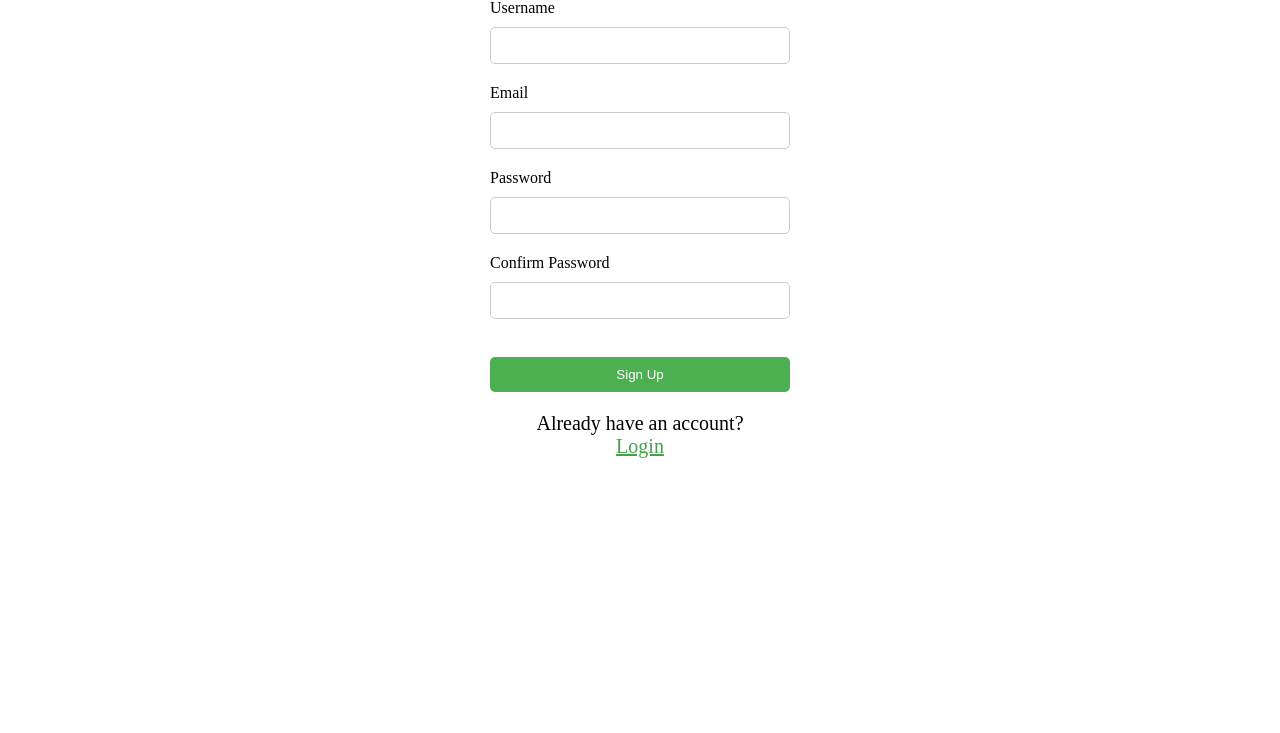
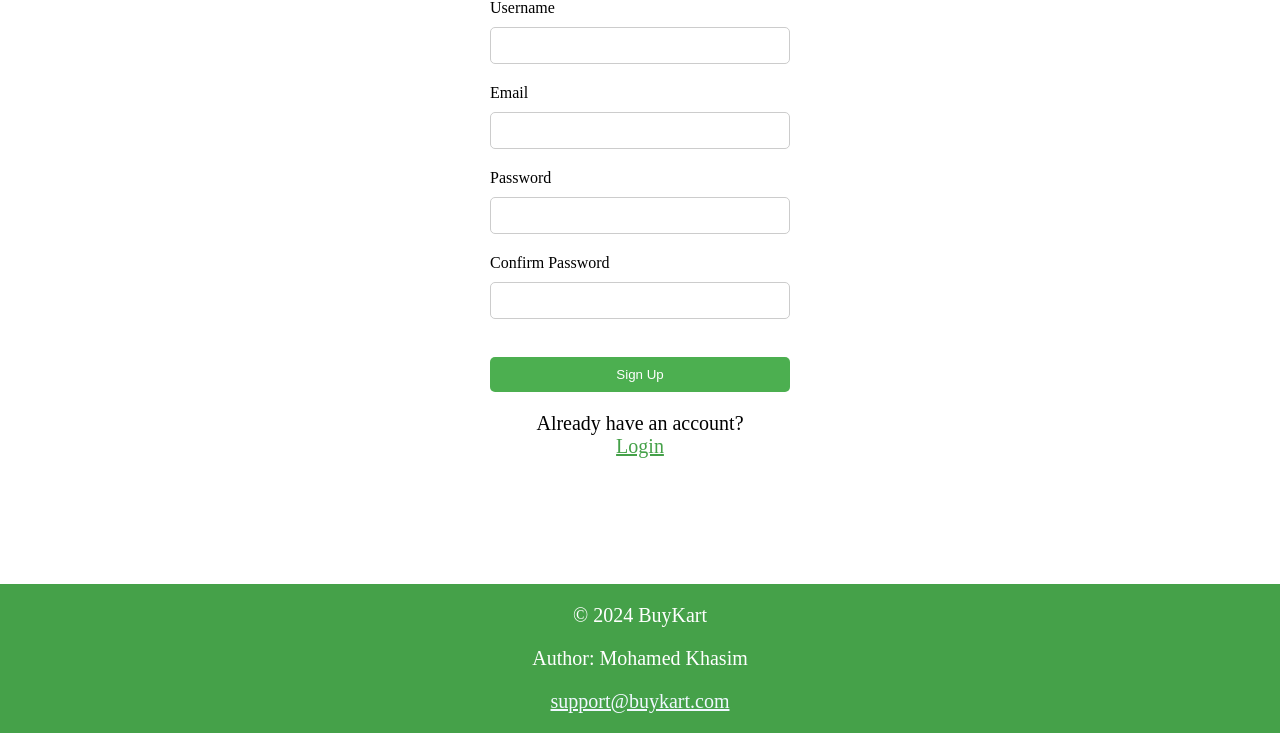
Before and after one commit to k3XD16/Django-webapp, a Django app: page /register/ in a window 1280 px wide. Shown: the part 67-800 px from the top of the page. Run offline with Django 4.2, Linux system fonts and the light colour scheme.

Commit message:
dyanmic url mapping++

```diff
--- a/buykart/mobiles/urls.py
+++ b/buykart/mobiles/urls.py
@@ -6,5 +6,7 @@ urlpatterns = [
     path('pixel/', views.pixel, name='pixel'),
     path('pixel/counter', views.counter, name='counter'),
     path('register/', views.register, name='register'),
-    path('login/',views.login, name='login')
+    path('login/',views.login, name='login'),
+    path('logout/',views.logout, name='logout'),
+    path('profile/<str:name>', views.profile, name= 'profile'),
 ]
--- a/buykart/mobiles/views.py
+++ b/buykart/mobiles/views.py
@@ -62,6 +62,11 @@ def login(request):
     else:
         return render(request, 'login.html')
 
+def logout(request):
+    auth.logout(request)
+    return redirect('/')
+
+
 
 def pixel(request):
     context ={
@@ -79,6 +84,9 @@ def pixel(request):
     return render(request, 'mob/pixel.html', context)
 
 def counter(request):
-    text = request.POST['text']
-    totalwords = len(text.split())
-    return render(request, 'mob/counter.html',{'amount': totalwords})
+    profile = ['mkhasi', 'khasi', 'khasim', 'mohamed khasim']
+    users = User.objects.all()
+    return render(request, 'mob/counter.html',{'users': users, 'profile': profile})
+
+def profile(request, name):
+    return render(request, 'profile.html', {'name': name})
--- a/buykart/templates/mob/counter.html
+++ b/buykart/templates/mob/counter.html
@@ -1,4 +1,7 @@
 {% load static %}
 <link rel="stylesheet" href="{% static 'css/styles.css' %}">
 
-<h2 id='h2'>Total no. of words: {{amount}}</h2>
+{% for username in users %}
+
+<h2 id='h2'><a href="{% url 'profile' username %}">Usernames</a></h2>
+{% endfor %}
--- a/buykart/templates/mob/index.html
+++ b/buykart/templates/mob/index.html
@@ -80,9 +80,9 @@
           <li><a class="nav-link scrollto" href="#about">Contact</a></li>
           <li><a class="nav-link scrollto" href="#about">Kart</a></li>
           {% if user.is_authenticated %}
-          <li><a class="getstarted scrollto" href="{% url 'login' %}">Logout</a></li>
+          <li><a class="getstarted scrollto" href="logout">Logout</a></li>
           {% else %}
-          <li><a class="getstarted scrollto" href="{% url 'register' %}">Login or Signup</a></li>
+          <li><a class="getstarted scrollto" href="login">Login or Signup</a></li>
           {% endif %}
         </ul>
         <i class="bi bi-list mobile-nav-toggle"></i>
--- /dev/null
+++ b/buykart/templates/profile.html
@@ -0,0 +1 @@
+<h1>Welcome, {{name}}</h1>
--- a/buykart/templates/register.html
+++ b/buykart/templates/register.html
@@ -1,4 +1,3 @@
-<h1>Sign Up</h1>
 
 <style>
     h1 {
@@ -67,8 +66,27 @@
         width: 100%;
         text-align: center;
     }
+    footer {
+        position: fixed;
+        left: 0;
+        bottom: 0;
+        width: 100%;
+        background-color: hsl(123, 40%, 45%);
+        color: white;
+        text-align: center;
+    }
+    main {
+        margin-bottom: 50px;
+    }
 
 </style>
+
+<head>
+    <h1>Sign Up</h1>
+
+</head>
+
+<main>
 
     {% for message in messages %}
 
@@ -103,3 +121,10 @@
 
         <p style="text-align: center;">Already have an account? <a href="{% url 'login' %}">Login</a></p>
     </form>
+</main>
+
+<footer>
+    <p>&copy; 2024 BuyKart</p>
+    <p>Author: Mohamed Khasim</p>
+    <p><a style="color: aliceblue;" href="mailto:support@buykart.com">support@buykart.com</a></p>
+  </footer>
```
Also changed, not shown: buykart/templates/login.html (+27 -1 lines), buykart/db.sqlite3. Lines whose indentation alone changed are shown as unchanged.
